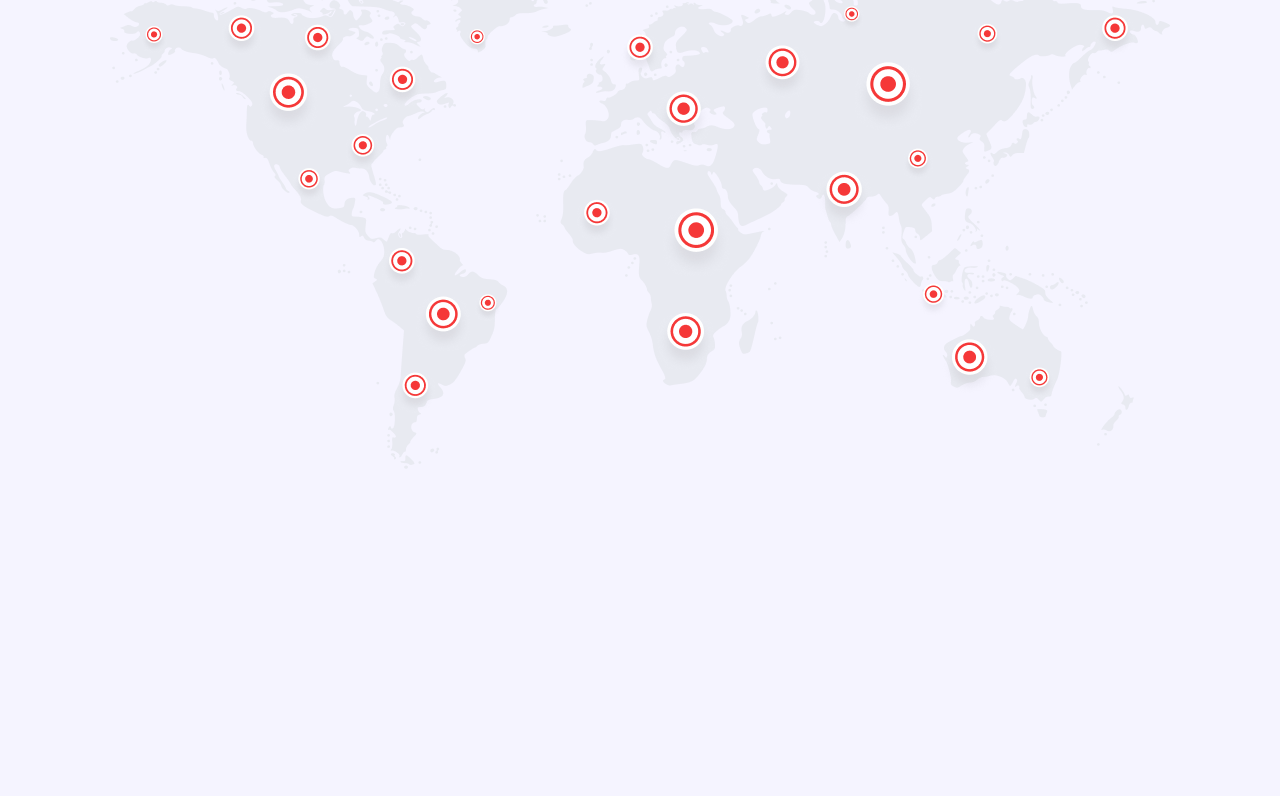
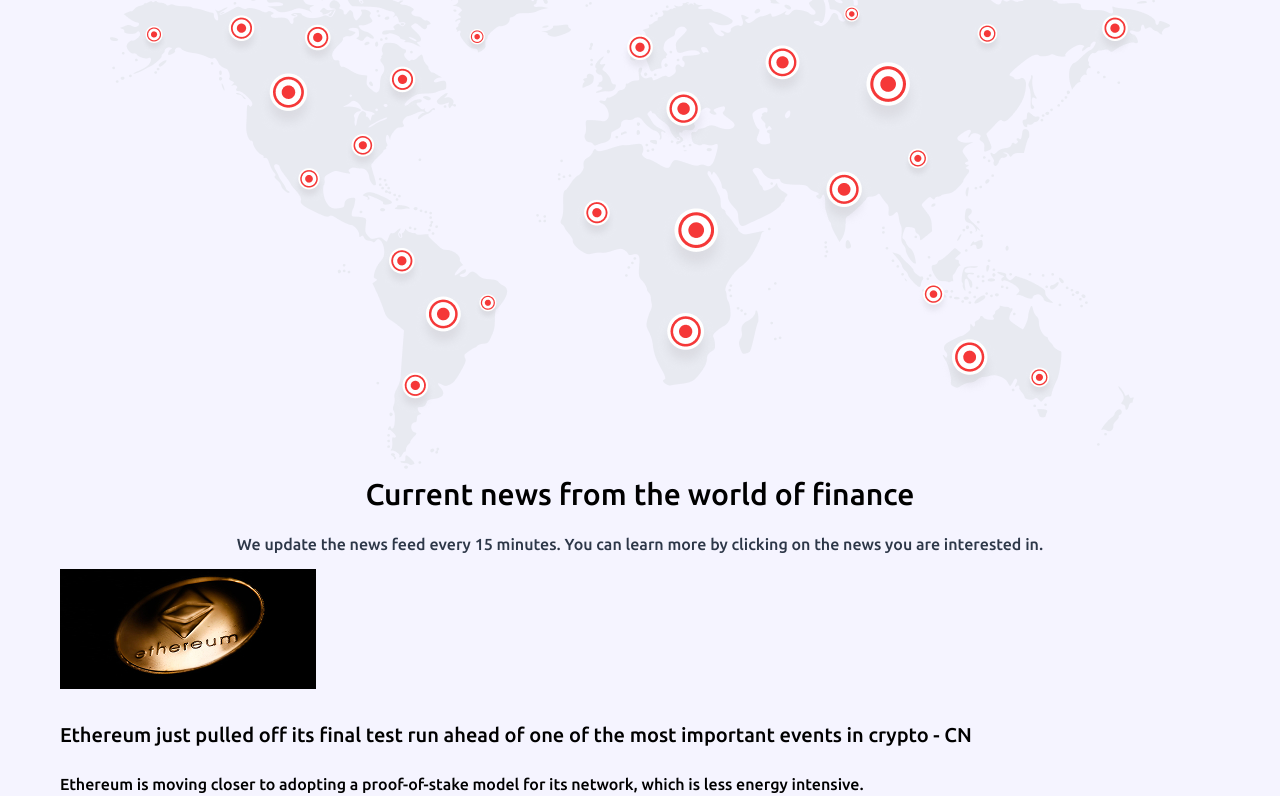
Before and after one commit to Schneegestober1/neo-bank, a React (Vite) app: page / in a window 1280 px wide. Shown: the part 1750-2546 px from the top of the page. Before the commit the page ends 2219 px from the top, so only its background shows below. Built offline with nearby package versions, Linux system fonts and the light colour scheme.

Commit message:
jsx was made for FinancialNewsBlock

```diff
--- a/src/App.tsx
+++ b/src/App.tsx
@@ -2,6 +2,7 @@ import './App.scss'
 import CardPromoTitle from './components/CardPromoTitle/CardPromoTitle'
 import CurrencyRate from './components/CurrencyRate/CurrencyRate'
 import FeatureOverview from './components/FeatureOverview/FeatureOverview'
+import FinancialNewsBlock from './components/FinancialNewsBlock/FinancialNewsBlock'
 import GlobalAvailability from './components/GlobalAvailability/GlobalAvailability'
 import Header from './components/Header/Header'
 
@@ -13,6 +14,7 @@ function App() {
       <FeatureOverview />
       <CurrencyRate />
       <GlobalAvailability />
+      <FinancialNewsBlock />
     </>
   )
 }
--- /dev/null
+++ b/src/components/FinancialNewsBlock/FinancialNewsBlock.tsx
@@ -0,0 +1,30 @@
+import CardImage from '../CardImage/CardImage'
+import styles from './financial-news-block.module.scss'
+
+function FinancialNewsBlock() {
+  return (
+    <section className={styles.section}>
+      <div className={styles.header}>
+        <h2 className={styles.title}>Current news from the world of finance</h2>
+        <p className={styles.subtitle}>
+          We update the news feed every 15 minutes. You can learn more by clicking on the news you
+          are interested in.
+        </p>
+      </div>
+
+      <div className={styles.card}>
+        <CardImage src="public/ethhereum.jpg" alt="image news" className={styles.image} />
+        <h4 className={styles.cardTitle}>
+          Ethereum just pulled off its final test run ahead of one of the most important events in
+          crypto - CN
+        </h4>
+        <p className={styles.cardText}>
+          Ethereum is moving closer to adopting a proof-of-stake model for its network, which is
+          less energy intensive.
+        </p>
+      </div>
+    </section>
+  )
+}
+
+export default FinancialNewsBlock
--- /dev/null
+++ b/src/components/FinancialNewsBlock/financial-news-block.module.scss
@@ -0,0 +1,49 @@
+@use '../../styles/color-palette.scss' as *;
+@use '../../styles/mixins.scss' as *;
+
+.section {
+  padding-left: calc(50% - 580px);
+  padding-right: calc(50% - 580px);
+}
+
+.header {
+    display: flex;
+    flex-direction: column;
+    justify-content: center;
+    align-items: center;
+}
+
+.title {
+  font-weight: 500;
+  font-size: 30px;
+  line-height: 50px;
+  color: $black-0;
+}
+
+.subtitle {
+  font-weight: 500;
+  font-size: 1rem;
+  line-height: 50px;
+  color: $black-5;
+}
+
+.image {
+  max-width: 256px;
+  width: 100%;
+  max-height: 120px;
+  height: 100%;
+}
+
+.cardTitle {
+  font-weight: 500;
+  font-size: 20px;
+  line-height: 25px;
+  color: $black-0;
+}
+
+.cardText {
+  font-weight: 500;
+  font-size: 16px;
+  line-height: 23px;
+  color: $black-0;
+}
--- a/src/styles/color-palette.scss
+++ b/src/styles/color-palette.scss
@@ -5,6 +5,7 @@ $black-1: #1d1929;
 $black-2: #1c1c1e;
 $black-3: #0b132a;
 $black-4: #1c1c1c;
+$black-5: #2d3748;
 
 $blue-1: #003cff;
 
```
Also changed, not shown: public/ethhereum.jpg (added).
